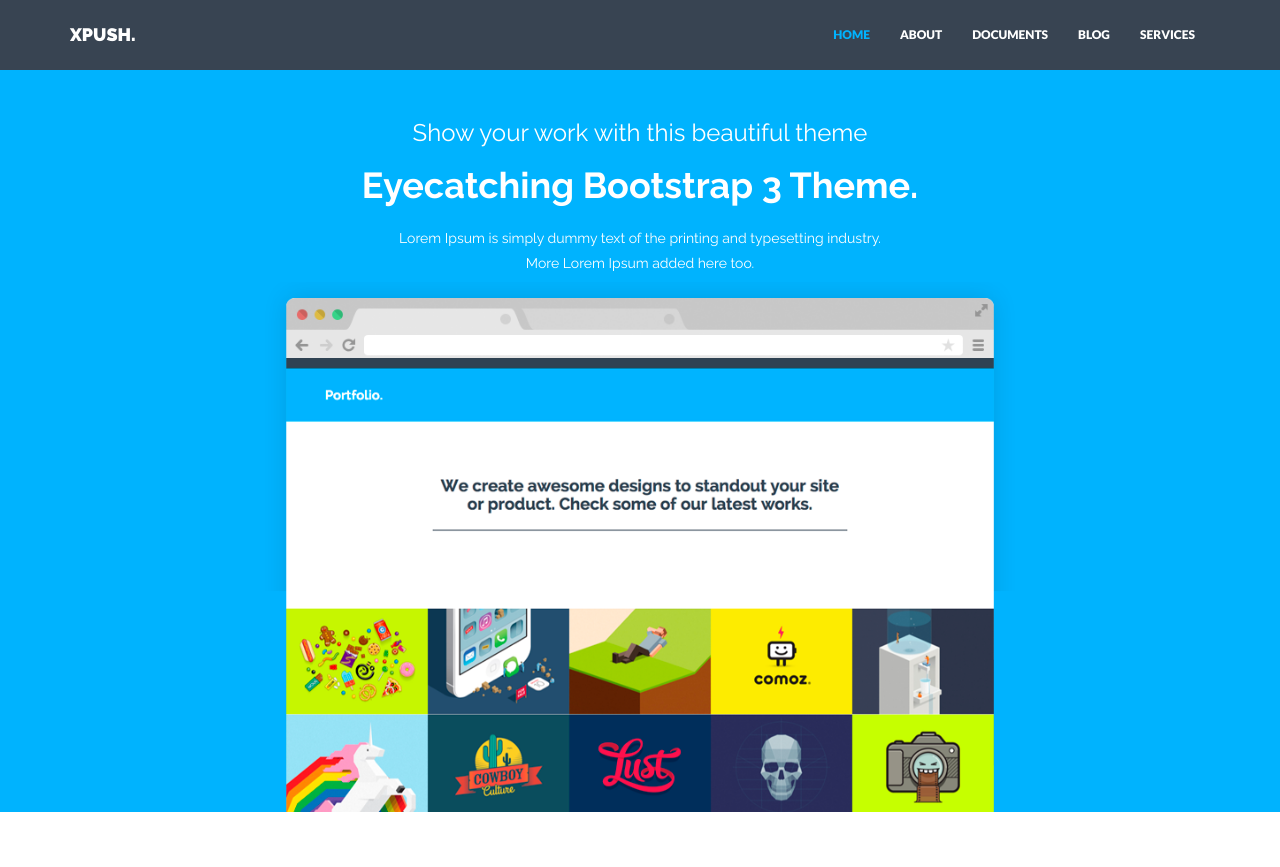
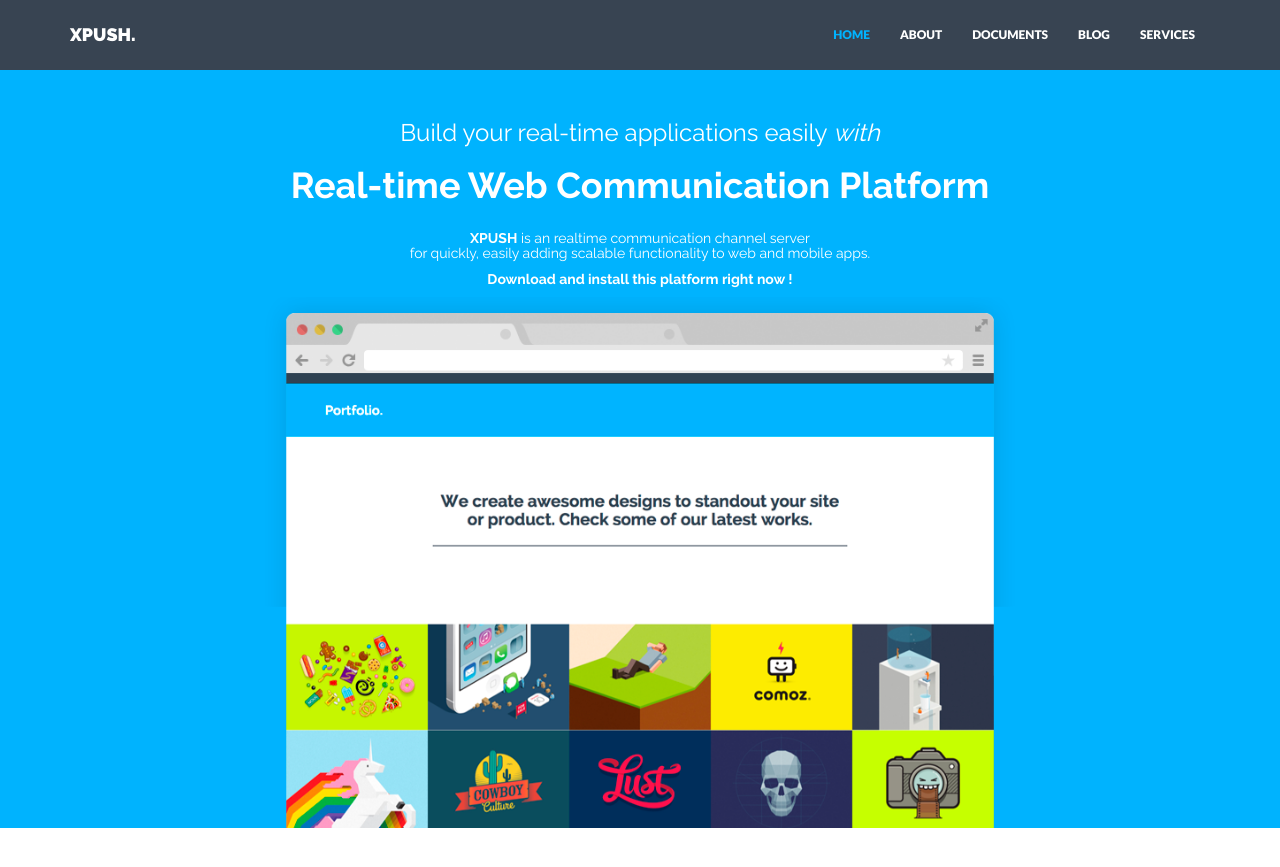
Before and after one commit to xpush/xpush.github.io, a Jekyll site: the page built from index.html, in a window 1280 px wide and 900 px high. Shown: the top 867 px of the window. Built offline with Jekyll 4.4.1, drawn with Linux system fonts in a browser that asks for light colours; nearby versions of some CDN libraries.

Commit message:
update index page

```diff
--- a/index.html
+++ b/index.html
@@ -11,10 +11,10 @@
 	    <div class="container">
 			<div class="row">
 				<div class="col-lg-8 col-lg-offset-2">
-					<h3>Show your work with this beautiful theme</h3>
-					<h1>Eyecatching Bootstrap 3 Theme.</h1>
-					<h5>Lorem Ipsum is simply dummy text of the printing and typesetting industry.</h5>
-					<h5>More Lorem Ipsum added here too.</h5>
+					<h3>Build your real-time applications easily <i>with</i></h3>
+					<h1>Real-time Web Communication Platform</h1>
+					<h5><b>XPUSH</b> is an realtime communication channel server<br />for quickly, easily adding scalable functionality to web and mobile apps.</h5>
+					<h5><b>Download and install this platform right now !</b></h5>
 				</div>
 				<div class="col-lg-8 col-lg-offset-2 himg">
 					<img src="/lib/img/browser.png" class="img-responsive">
```
